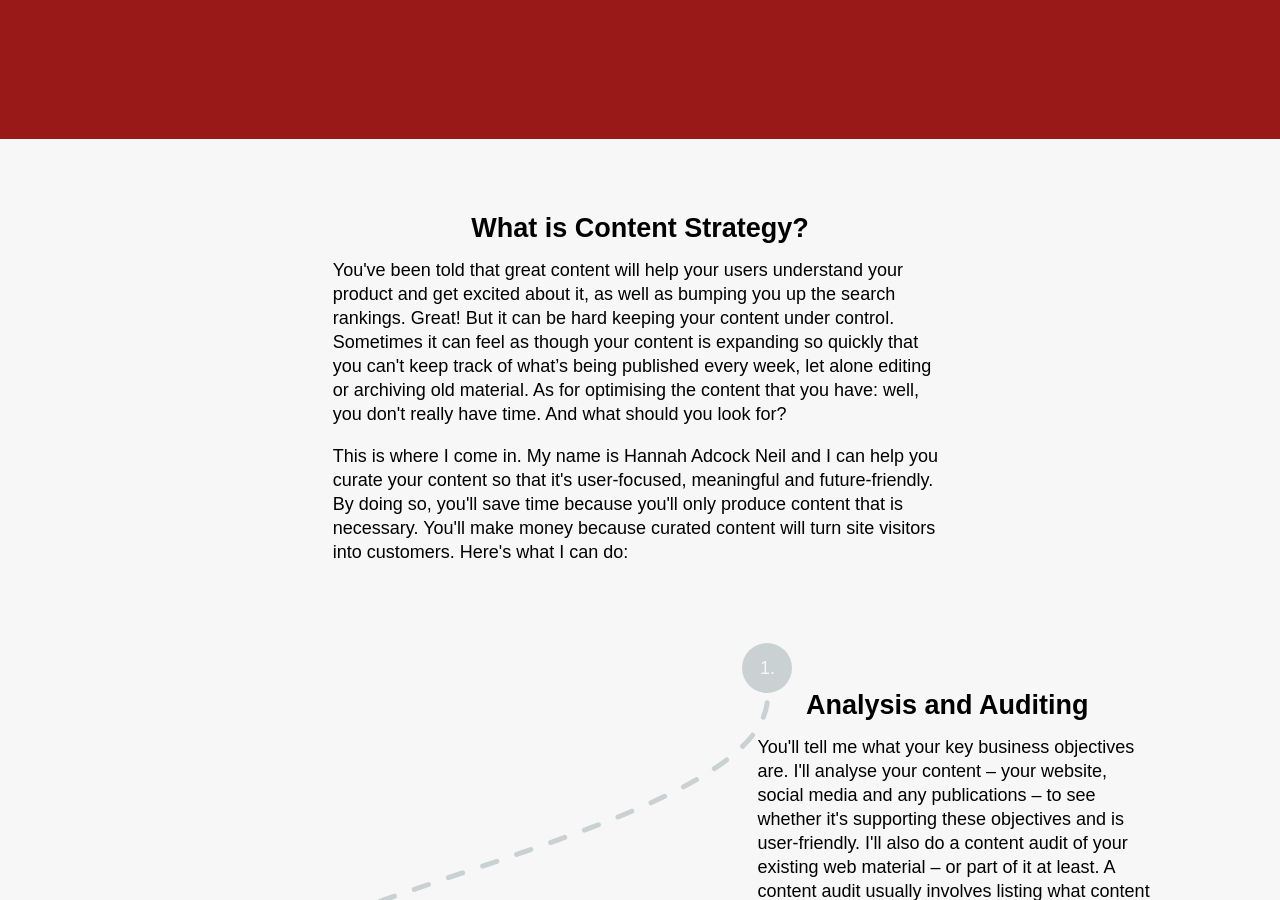
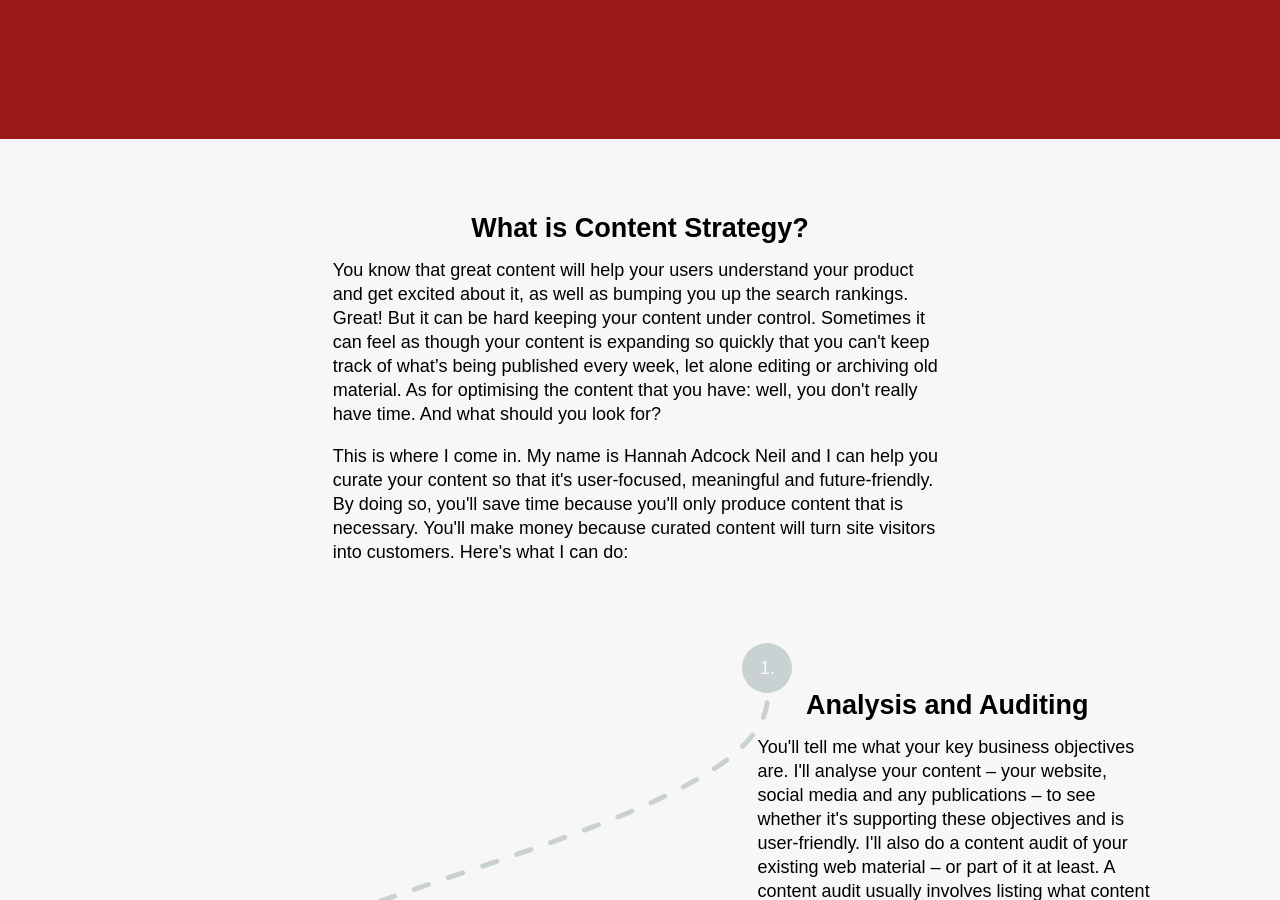
Before and after one commit to smokingpun/smokingpun.github.io, a Jekyll site: the page built from index.html, in a window 1280 px wide and 900 px high, scrolled down 394 px. Built offline with Jekyll 4.4.1, drawn with Linux system fonts in a browser that asks for light colours; nearby versions of some CDN libraries; some web fonts are replaced; Markdown is read by kramdown in place of the engine named in the settings.

Commit message:
editing changes

```diff
--- a/_layouts/homepage.html
+++ b/_layouts/homepage.html
@@ -52,7 +52,7 @@
     <section class="journey_center">
       <article>
         <h2 id="what_is_content_strategy_section">What is Content Strategy?</h2>
-        <p>You've been told that great content will help your users understand your product and get excited about it, as well as bumping you up the search rankings. Great! But it can be hard keeping your content under control. Sometimes it can feel as though your content is expanding so quickly that you can't keep track of what’s being published every week, let alone editing or archiving old material. As for optimising the content that you have: well, you don't really have time. And what should you look for?</p>
+        <p>You know that great content will help your users understand your product and get excited about it, as well as bumping you up the search rankings. Great! But it can be hard keeping your content under control. Sometimes it can feel as though your content is expanding so quickly that you can't keep track of what’s being published every week, let alone editing or archiving old material. As for optimising the content that you have: well, you don't really have time. And what should you look for?</p>
         <p>This is where I come in. My name is <a href="http://www.linkedin.com/in/hannahadcock">Hannah Adcock Neil</a> and I can help you curate your content so that it's user-focused, meaningful and future-friendly. By doing so, you'll save time because you'll only produce content that is necessary. You'll make money because curated content will turn site visitors into customers. Here's what I can do:</p>
       </article>
      </section>
```
